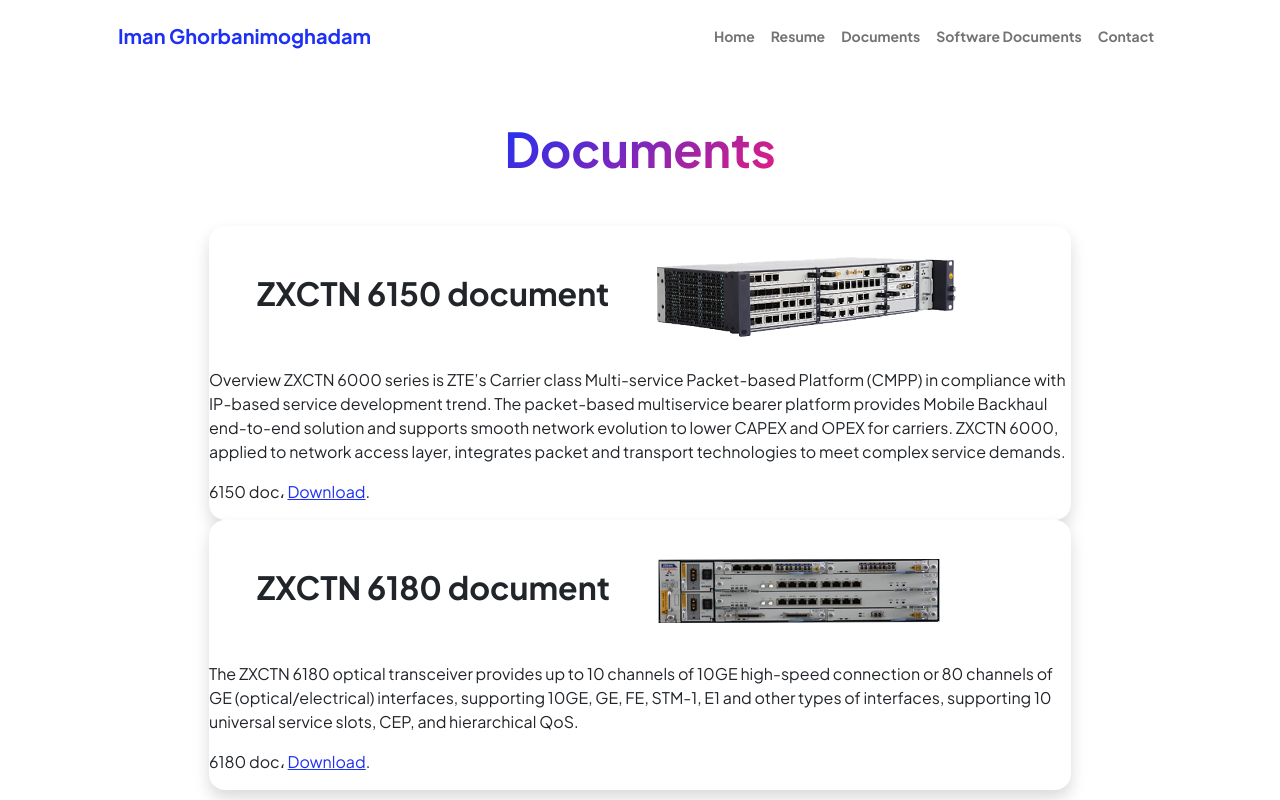
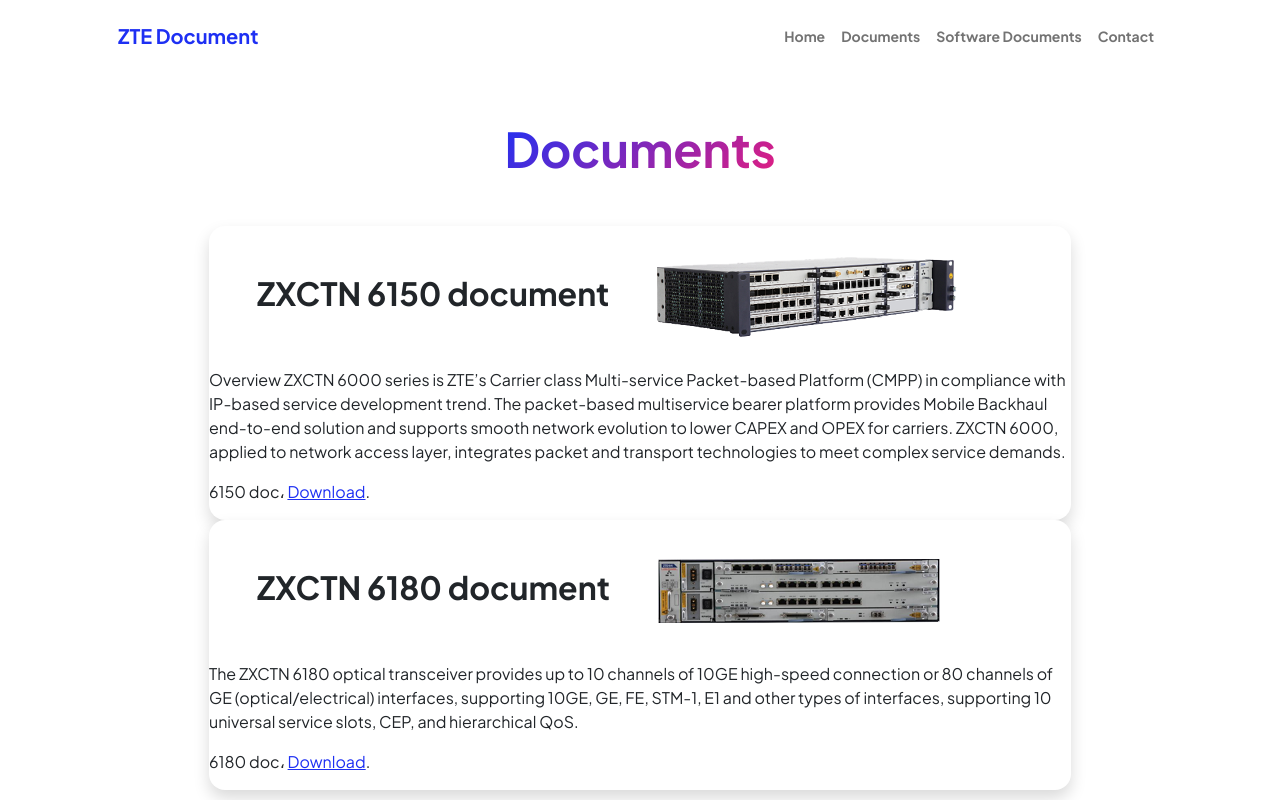
Before and after one commit to ZTE-documents/zte-documents, a plain HTML site: page projects.html in a window 1280 px wide. Shown: the top 800 px of the page. Drawn offline with nearby package versions, Linux system fonts and the light colour scheme.

Commit message:
Update projects.html

```diff
--- a/projects.html
+++ b/projects.html
@@ -5,7 +5,7 @@
         <meta name="viewport" content="width=device-width, initial-scale=1, shrink-to-fit=no" />
         <meta name="description" content="" />
         <meta name="author" content="" />
-        <title>Modern Business - Iman Ghorbanimoghadam Template</title>
+        <title>ZTE Document</title>
         <!-- Favicon-->
         <link rel="icon" type="image/x-icon" href="assets/favicon.ico" />
         <!-- Custom Google font-->
@@ -23,12 +23,11 @@
             <!-- Navigation-->
             <nav class="navbar navbar-expand-lg navbar-light bg-white py-3">
                 <div class="container px-5">
-                    <a class="navbar-brand" href="index.html"><span class="fw-bolder text-primary">Iman Ghorbanimoghadam</span></a>
+                    <a class="navbar-brand" href="index.html"><span class="fw-bolder text-primary">ZTE Document</span></a>
                     <button class="navbar-toggler" type="button" data-bs-toggle="collapse" data-bs-target="#navbarSupportedContent" aria-controls="navbarSupportedContent" aria-expanded="false" aria-label="Toggle navigation"><span class="navbar-toggler-icon"></span></button>
                     <div class="collapse navbar-collapse" id="navbarSupportedContent">
                         <ul class="navbar-nav ms-auto mb-2 mb-lg-0 small fw-bolder">
                             <li class="nav-item"><a class="nav-link" href="index.html">Home</a></li>
-                            <li class="nav-item"><a class="nav-link" href="https://iman-moghadam.github.io/info">Resume</a></li>
                             <li class="nav-item"><a class="nav-link" href="projects.html">Documents</a></li>
                             <li class="nav-item"><a class="nav-link" href="software.html">Software Documents</a></li>
                             <li class="nav-item"><a class="nav-link" href="contact.html">Contact</a></li>
```
